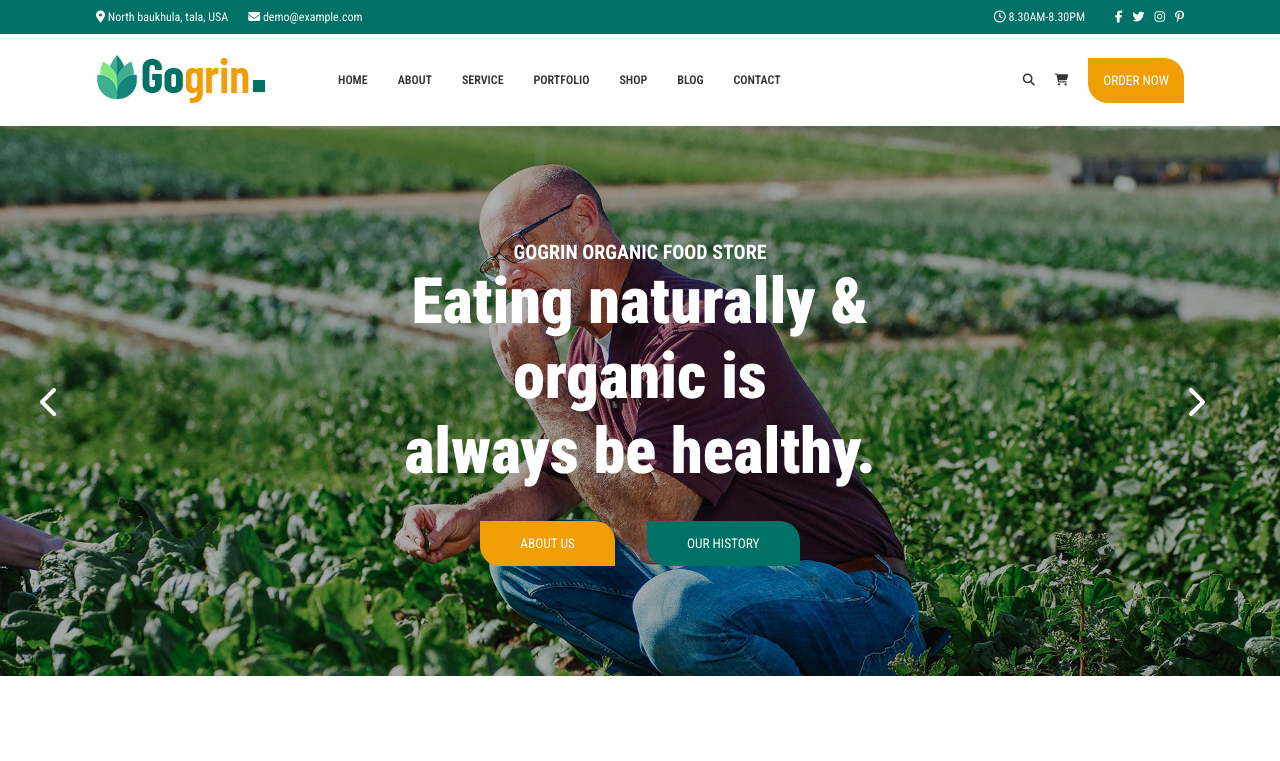
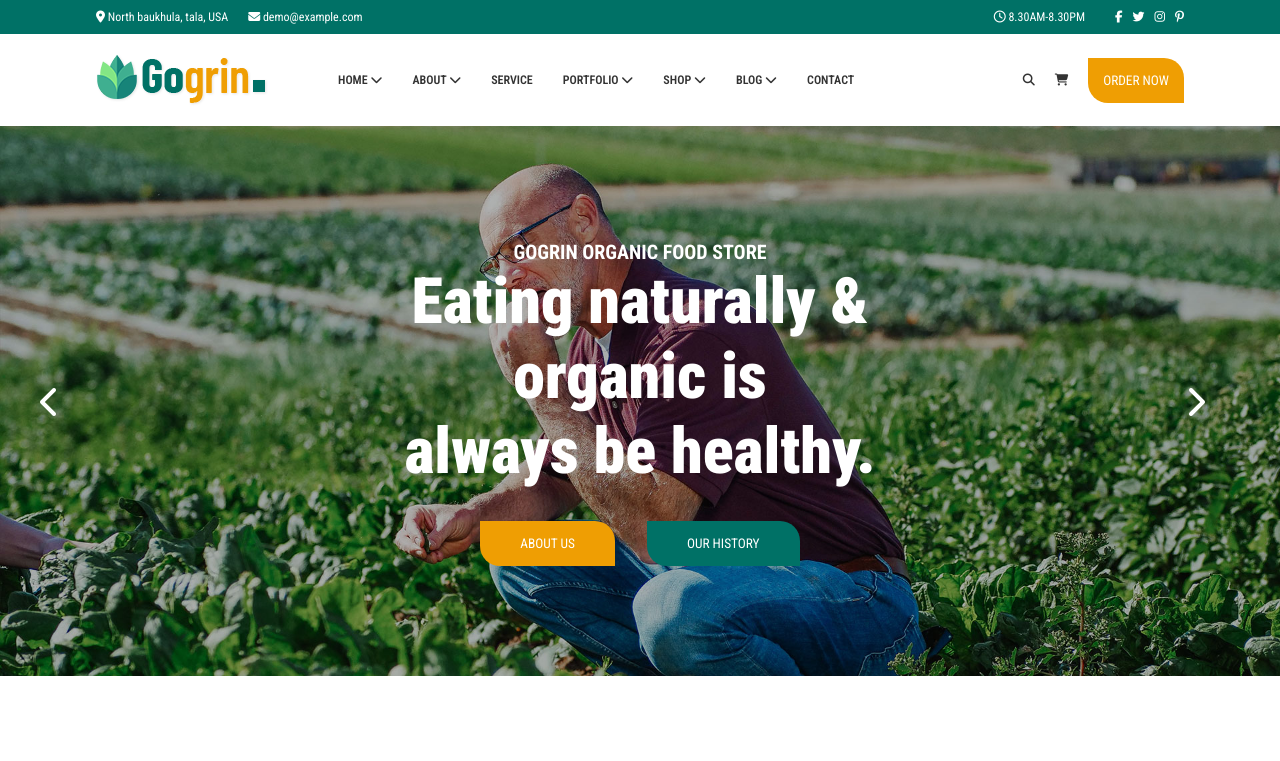
Before and after one commit to federicaarosio/proj-html-vuejs, a Vue app: page / in a window 1280 px wide. Shown: the top 761 px of the page. Built offline with nearby package versions, Linux system fonts and the light colour scheme.

Commit message:
working on dropdown menu

```diff
--- a/src/components/AppHeader.vue
+++ b/src/components/AppHeader.vue
@@ -24,7 +24,8 @@
             </div>
         </section>
 
-        <HeaderNavbar  :navLinks="navLinks"/>
+        <HeaderNavbar
+        :navLinks="navLinks"/>
         <AppJumbo />
 
     </section>
@@ -46,30 +47,77 @@ export default {
                 {
                     content: 'Home',
                     url: '#',
+                    submenu: true,
+                    children: [
+                        {
+                            content: 'Home-1'
+                        },
+                        {
+                            content: 'Home-2'
+                        },
+                    ]
                 },
                 {
                     content: 'About',
                     url: '#',
+                    submenu: true,
+                    children: [
+                        {
+                            content: 'About-1'
+                        },
+                        {
+                            content: 'About-2'
+                        },
+                    ]
                 },
                 {
                     content: 'Service',
                     url: '#',
+                    submenu: false,
                 },
                 {
                     content: 'Portfolio',
                     url: '#',
+                    submenu: true,
+                    children: [
+                        {
+                            content: 'Portfolio-1'
+                        },
+                        {
+                            content: 'Portfolio-2'
+                        },
+                    ]
                 },
                 {
                     content: 'Shop',
                     url: '#',
+                    submenu: true,
+                    children: [
+                        {
+                            content: 'Shop-1'
+                        },
+                        {
+                            content: 'Shop-2'
+                        },
+                    ]
                 },
                 {
                     content: 'Blog',
                     url: '#',
+                    submenu: true,
+                    children: [
+                        {
+                            content: 'Blog-1'
+                        },
+                        {
+                            content: 'Blog-2'
+                        },
+                    ]
                 },
                 {
                     content: 'Contact',
                     url: '#',
+                    submenu: false,
                 },
             ],
         }
--- a/src/components/HeaderComponents/HeaderNavbar.vue
+++ b/src/components/HeaderComponents/HeaderNavbar.vue
@@ -4,7 +4,21 @@
             <div class="sub-container">
                 <img src="../../assets/img/logo.png" alt="logo Gogrin" class="logo" >
                 <ul class="menu">
-                    <li class="menu-list" v-for="link in navLinks">{{link.content}}</li>
+                    <li class="menu-list" v-for="(item, index) in navLinks" :key="index" @mouseover="showDropdown(item)">
+                        <div class="item-menu">
+                            <!-- <span @click="toggleDropdown(item)"> -->
+                                {{item.content}}
+                                <span v-show="item.submenu === true"><i class="fa-solid fa-chevron-down"></i></span>
+                            <!-- </span> -->
+                        </div>
+                        <ul v-if="item.children && item.showDropdown" @mouseleave="hideDropdown(item)" class="child-menu">
+                            <li v-for="(child, childIndex) in item.children" :key=" childIndex">
+                                {{ child.content }}
+                            </li>
+                        </ul>
+                    </li>
+                </ul>
+                <ul>
                 </ul>
             </div>
 
@@ -23,12 +37,37 @@
 <script>
 export default {
     name: "HeaderNavbar",
+
     props: {
         navLinks: {
             type: Array,
             required: true
-        }
+        },
+        subLinks: {
+            type: Array,
+            required: false
+        },
     },
+
+    methods: {
+        toggleDropdown(item) {
+            if (item.children) {
+                item.showDropdown = !item.showDropdown;
+            }
+        },
+
+        showDropdown(item) {
+            if (item.children) {
+                item.showDropdown = true;
+            }
+        },
+
+        hideDropdown(item) {
+            if (item.children) {
+                item.showDropdown = false;
+            }
+        },
+    }
 }
 </script>
 <style lang="scss">
@@ -50,11 +89,27 @@ export default {
             .sub-container {
                 @include flex(row, center, center);
                 gap: 70px;
+                position: relative;
 
                 ul {
                     list-style: none;
                     @include flex(row, center, center);
                     gap: 30px;
+
+
+                    div.item-menu:hover {
+                        color: $accent-color;
+                    }
+
+                    ul.child-menu {
+                        position: absolute;
+                        bottom: -50%;
+                        transform: translateY(50%);
+                        z-index: 2;
+                        background-color: $white;
+                        padding: $padding-smaller;
+                        border: 2px solid red;
+                    }
                 }
 
                 .search-menu {
```
